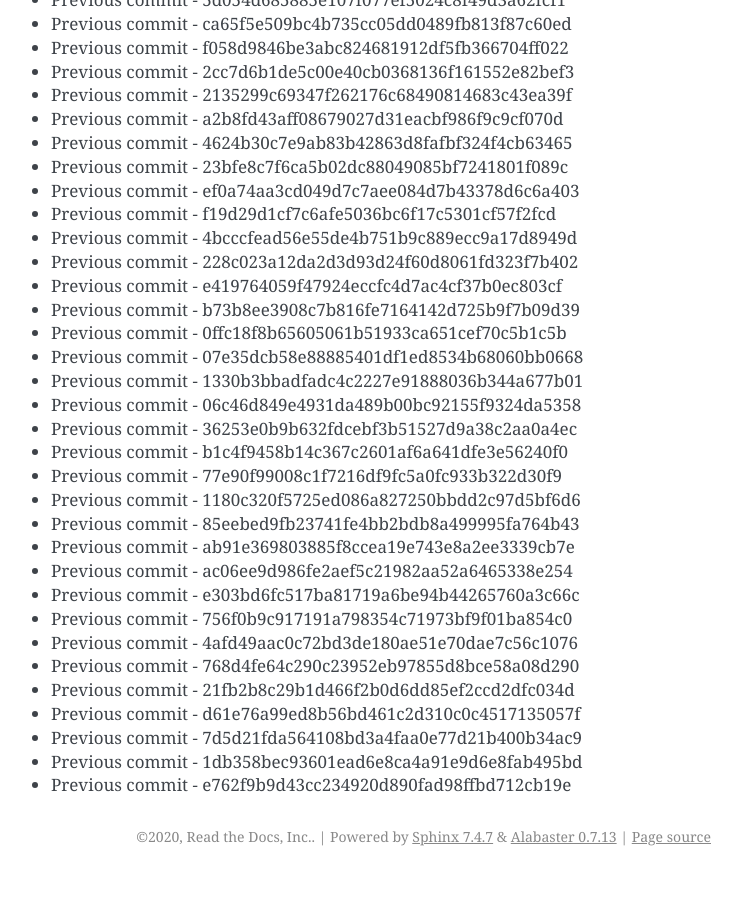
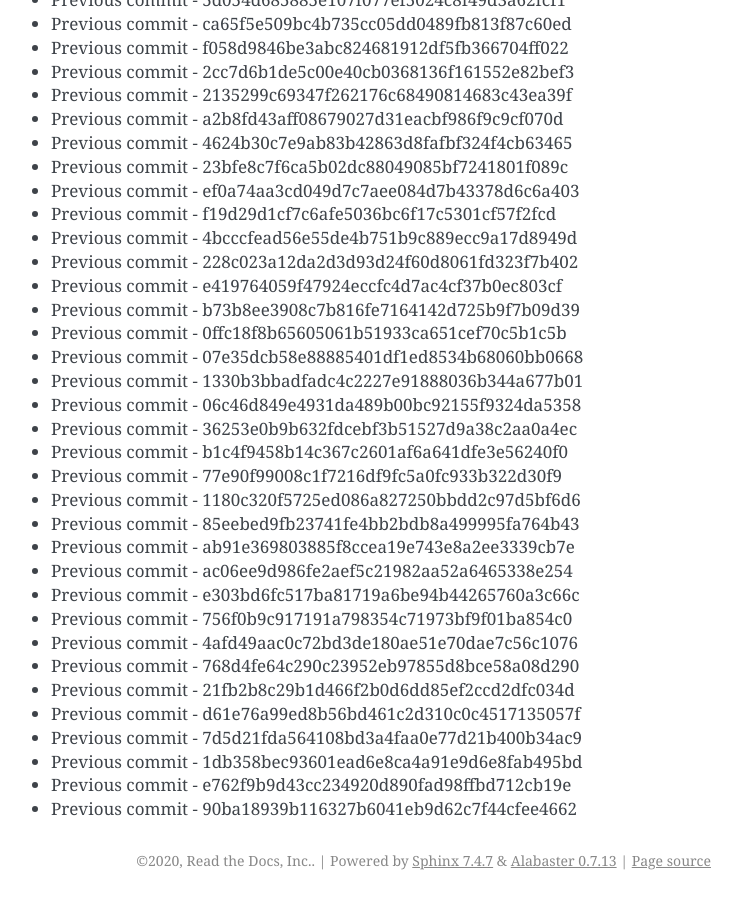
Before and after one commit to readthedocs/rtd-git-stresstest, a Sphinx documentation site: the page built from docs/updates.rst, in a window 1280 px wide and 900 px high, scrolled down 65954 px. Shown: the whole window, without its empty margins (399-1141 px from the left). Built offline with Sphinx 7.4.7, drawn with Linux system fonts in a browser that asks for light colours; before the commit the page ends 66830 px from its top, so only the background shows below that.

Commit message:
Generating commit from previous: 90ba18939b116327b6041eb9d62c7f44cfee4662

```diff
--- a/docs/updates.rst
+++ b/docs/updates.rst
@@ -2803,3 +2803,4 @@ It can be tested for any performance characteristics.
 * Previous commit - 7d5d21fda564108bd3a4faa0e77d21b400b34ac9
 * Previous commit - 1db358bec93601ead6e8ca4a91e9d6e8fab495bd
 * Previous commit - e762f9b9d43cc234920d890fad98ffbd712cb19e
+* Previous commit - 90ba18939b116327b6041eb9d62c7f44cfee4662
```
